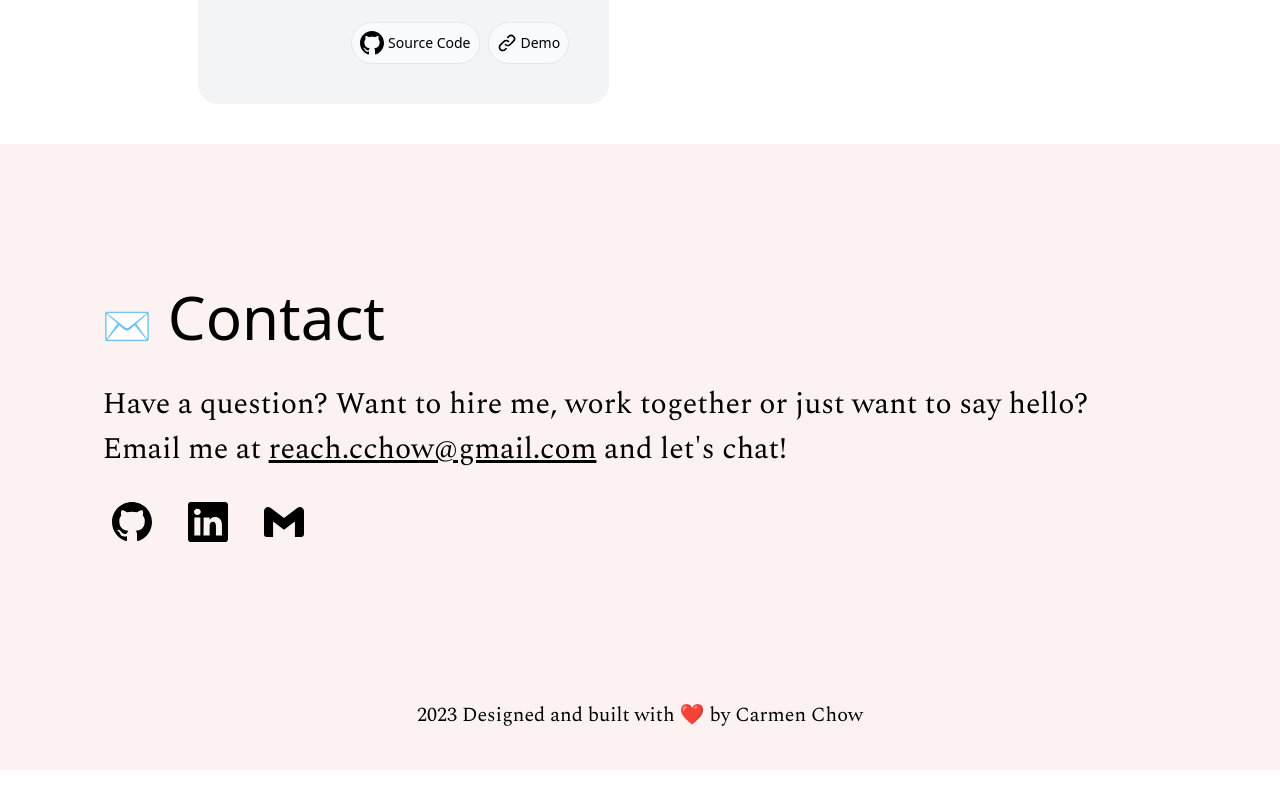
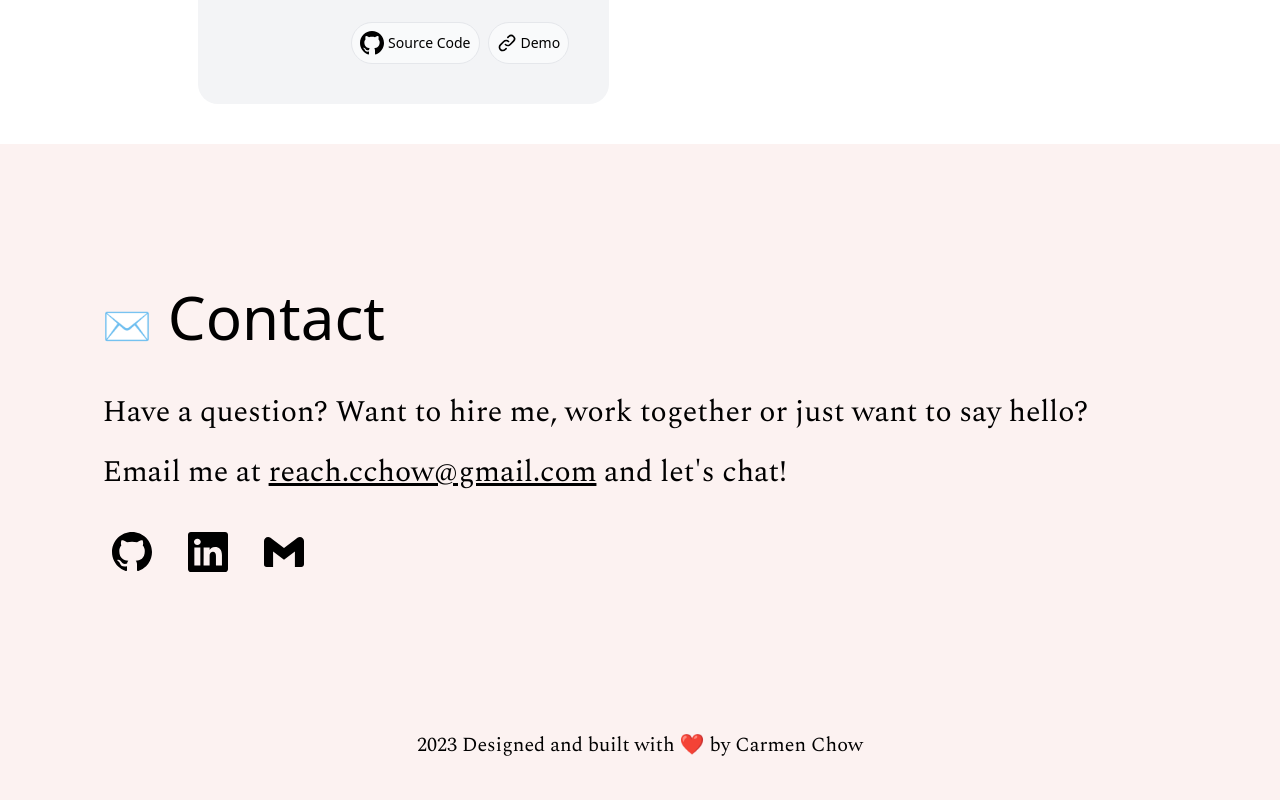
Before and after one commit to cchow33/my-portfolio, a Next.js app: page / in a window 1280 px wide. Shown: the part 4514-5314 px from the top of the page. Before the commit the page ends 5284 px from the top, so only its background shows below. Built offline with nearby package versions, Linux system fonts and the light colour scheme.

Commit message:
line height

```diff
--- a/components/Contact.jsx
+++ b/components/Contact.jsx
@@ -12,7 +12,7 @@ const Contact = () => {
     <div class='xl:max-w-7xl xl:mx-auto max-w-full pl-[8%] pr-[5%] py-[10%]'>
 
     <h1 class="decoration-purple-300 decoration-4 text-[60px] mb-[20px]"><span class='text-[40px] mr-[5px]'> ✉️ </span> Contact</h1>
-    <p class="font-display text-[30px]">Have a question? Want to hire me, work together or just want to say hello? <br></br>Email me at <span class="underline">reach.cchow@gmail.com</span> and let's chat!</p>
+    <p class="font-display text-[30px] leading-loose">Have a question? Want to hire me, work together or just want to say hello? <br></br>Email me at <span class="underline">reach.cchow@gmail.com</span> and let's chat!</p>
 
       <span class="flex">
         <a target="_blank" href="https://github.com/cchow33" rel="noopener noreferrer"  class="relative inline-block py-5 pr-4 font-medium group m-[10px]"><BsGithub size={40}/></a>
```
